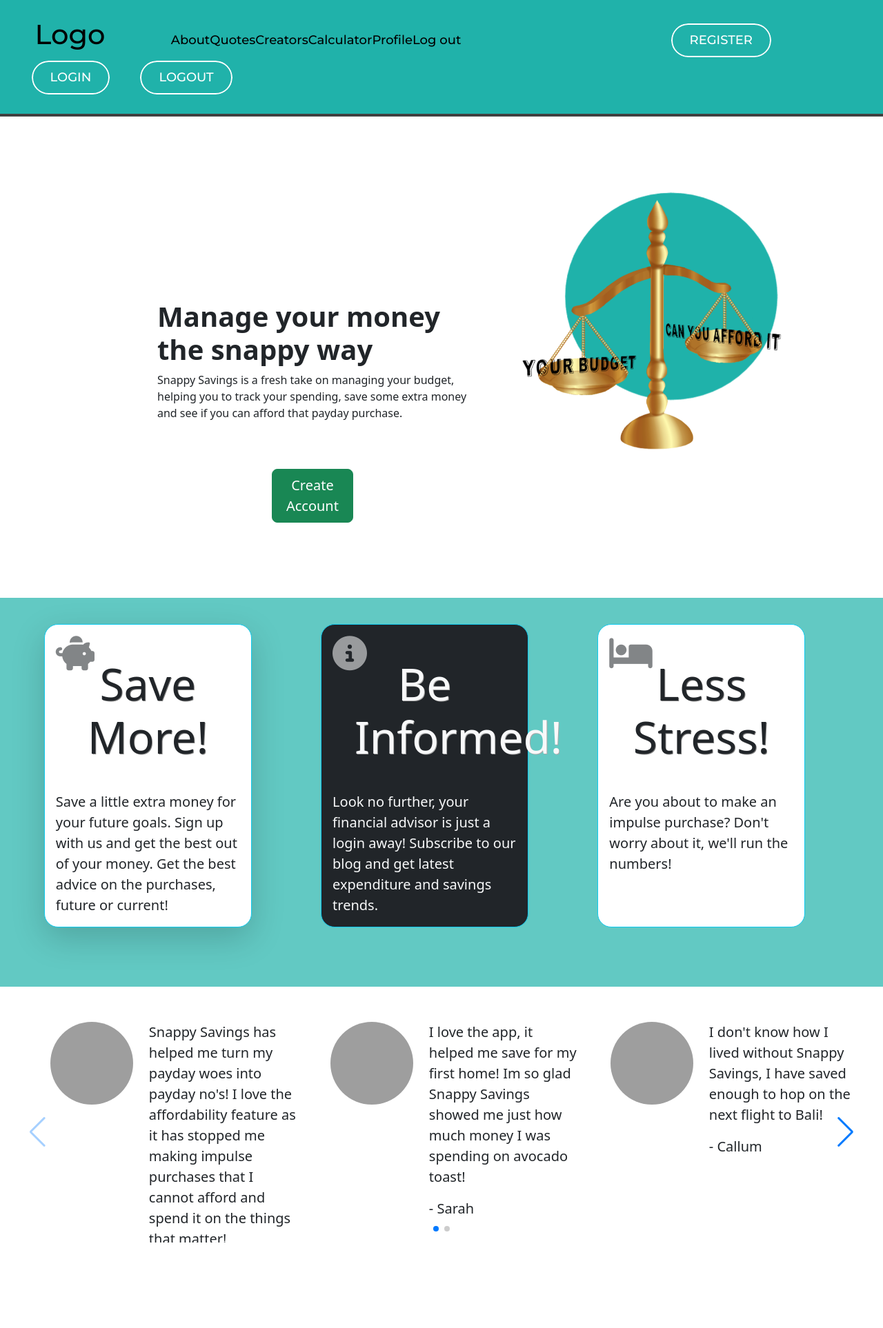
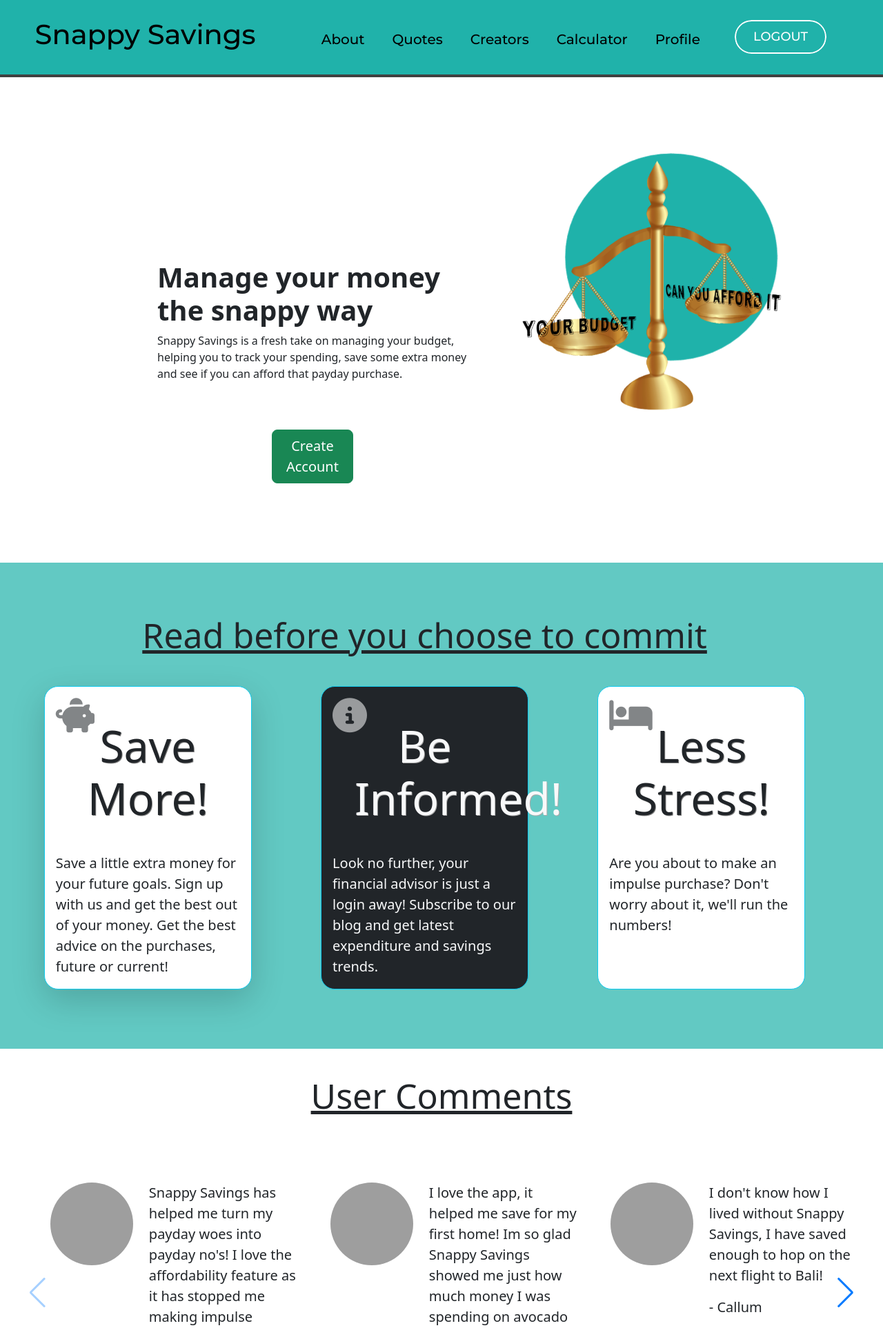
Before and after one commit to MiaRasmussen05/Hackathon-Jan-23, a Django app: page / in a window 1280 px wide. Shown: the top 1926 px of the page at 69% size. Run offline with Django 3.2, Linux system fonts and the light colour scheme; the visitor is signed in with stand-in values (Sample User, id 1); some libraries are stand-ins or nearby versions; grey boxes are pictures that could not be loaded.

Commit message:
Add new style and headings to the landing page

```diff
--- a/static/css/style.css
+++ b/static/css/style.css
@@ -23,7 +23,7 @@ header {
     align-items: center;
     background-color: #20B2AA;
     border-bottom: 4px solid #404040;
-    padding: 20px 2%;
+    padding: 0px 2%;
 }
 
 header a {
@@ -34,7 +34,8 @@ header a {
 .logo {
     cursor: pointer;
     font-size: 40px;
-    padding: 10px;
+    line-height: 100px;
+    padding: 0px 10px;
     margin-left: 15px;
 }
 
@@ -45,19 +46,15 @@ header nav ul {
     margin-left: 4%;
 }
 
-.nav_links li a {
-    padding: 0px 20px;
+header nav ul li a {
+    display: flex;
+    font-size: 20px;
     transition: all 0.3s ease 0s;
+    margin-right: 40px;
 }
 
-.nav_links li a:hover {
+header nav ul li a:hover {
     color: #fff
-}
-
-header nav ul li {
-    display: flex;
-    font-size: 20px;
-    margin-right: 0px;
 }
 
 li, a, button {
@@ -85,7 +82,8 @@ li, a, button {
   border-width: 2px;
   color: #fff;
   cursor: pointer;
-  margin: 0px 20px;
+  margin: 0px 10px;
+  margin-top: -13px;
   padding: 9px 25px;
   -webkit-mask-image: -webkit-radial-gradient(#000, #fff);
   text-transform: uppercase;
@@ -97,13 +95,11 @@ li, a, button {
 }
 
 .btn-register {
-    margin-left: 300px;
+    margin-left: 480px;
 }
 
 .login-btn-nav {
-    float: right;
     font-size: 20px;
-    line-height: 70px;
 }
 
 /* main {
@@ -111,7 +107,7 @@ li, a, button {
 } */
 
 .start-section {
-    height: 87.2vh;
+    height: 88vh;
     position: relative;
     padding-top: 100px;
 }
@@ -153,6 +149,17 @@ li, a, button {
 .descriptions-wrapper {
     display: inline-flex;
     margin-right: 3%;
+}
+
+.descriptions-wrapper h2, .comment-section h2, .creators h2 {
+    font-size: 50px;
+    text-align: center;
+    padding: 3% 0;
+    text-decoration: underline;
+}
+
+.creators h2 {
+    color: #fff;
 }
 
 .save-heading {
@@ -225,13 +232,11 @@ li, a, button {
 }
 
 .comments-wrapper {
-    height: 450px;
+    height: 400px;
     padding: 4% 1.5%;
-    /* margin-left: 23px; */
 }
 
 .swiper {
-    /* width: 98%; */
     height: 320px;
 }
 
@@ -246,7 +251,7 @@ li, a, button {
 
 .swiper-slide {
     height: 400px;
-    margin: 0px 0 0 -10px;
+    margin: 0 0 0 -10px;
 }
 
 .comment-image {
@@ -262,21 +267,21 @@ li, a, button {
 }
 
 .creators {
-    height: 500px;
+    background-color: #000;
+    height: 550px;
 }
 
 .creators .swiper {
-    height: 500px;
+    height: 370px;
 }
 
 .creators .swiper-wrapper {
     width: 230%;
     margin-left: 0px;
-    margin-top: 90px;
 }
 
 .creators .swiper-slide {
-    height: 320px;
+    height: 350px;
     margin: 0;
     margin-left: -8.5px;
 }
@@ -370,6 +375,7 @@ hr {
     text-transform: uppercase;
     font-weight: 300;
     cursor: pointer;
+    margin-bottom: 0;
 }
 
 
--- a/templates/base.html
+++ b/templates/base.html
@@ -33,7 +33,7 @@
 <body>
     <header>
         <nav>
-            <a class="logo" href="index.html">Logo</a>
+            <a class="logo" href="index.html">Snappy Savings</a>
             <ul>
                 <li><a href="/">About</a></li>
                 <li><a href="/">Quotes</a></li>
@@ -41,15 +41,12 @@
                 <li><a href="{% url 'calc' %}">Calculator</a></li>
                 {% if request.user.is_authenticated %}
                 <li><a href="{% url 'profile' %}">Profile</a></li>
-                <li><a href="{% url 'account_logout' %}">Log out</a></li>
+                <li><a href="{% url 'account_logout' %}"><button class="btn-1">Logout</button></a></li>
                 {% else %}
-                <li><a href="{% url 'account_login' %}">Login</a></li>
-                <li><a href="{% url 'account_signup' %}">Register</a></li>
+                <li><a href="{% url 'account_signup' %}"><button class="btn-1 btn-register">Register</button></a></li>
+                <li><a href="{% url 'account_login' %}"><button class="btn-1">Login</button></a></li>
                 {% endif %}
             </ul>
-            <a href="{% url 'account_signup' %}"><button class="btn-1 btn-register">Register</button></a>
-            <a href="{% url 'account_login' %}"><button class="btn-1">Login</button></a>
-            <a href="{% url 'account_logout' %}"><button class="btn-1">Logout</button></a>
         </nav>
     </header>
 
--- a/templates/index.html
+++ b/templates/index.html
@@ -23,26 +23,28 @@
     </section>
     <section class="descriptions container-fluid">
         <div class="descriptions-wrapper row">
+            <h2>Read before you choose to commit</h2>
             <div class="info info-basic col-3 border border-info text-dark shadow-lg p-3 mb-5 bg-white lead">
                 <i class="fas fa-piggy-bank"></i>
-                <h2 class="save-heading display-3">Save More!</h2>
+                <h3 class="save-heading display-3">Save More!</h2>
                 Save a little extra money for your future goals. Sign up with us and get the best out of your money.
                 Get the best advice on the purchases, future or current!
             </div>
             <div class="info col-3 info-two border border-info text-light bg-dark hadow-lg p-3 mb-5 bg-dark lead">
                 <i class="fas fa-info-circle"></i>
-                <h2 class="save-heading2 display-3">Be Informed!</h2>
+                <h3 class="save-heading2 display-3">Be Informed!</h2>
                 Look no further, your financial advisor is just a login away! Subscribe to our blog and get latest
                 expenditure and savings trends.
             </div>
             <div class="info col-3 info-three border border-info text-dark bg-dark hadow-lg p-3 mb-5 bg-white lead">
                 <i class="fas fa-bed"></i>
-                <h2 class="save-heading display-3">Less Stress!</h2>
+                <h3 class="save-heading display-3">Less Stress!</h2>
                 Are you about to make an impulse purchase? Don't worry about it, we'll run the numbers!
             </div>
         </div>
     </section>
     <section class="comment-section container-fluid">
+        <h2>User Comments</h2>
         <div class="comments-wrapper">
             <div class="carousel swiper mySwiperComment">
                 <div class="row swiper-wrapper">
@@ -137,6 +139,7 @@
         </div>
     </section>
     <section class="creators container-fluid">
+        <h2>Meet Us</h2>
         <div class="card-space">
             <div class="carousel swiper mySwiper">
                 <div class="row swiper-wrapper">
```
